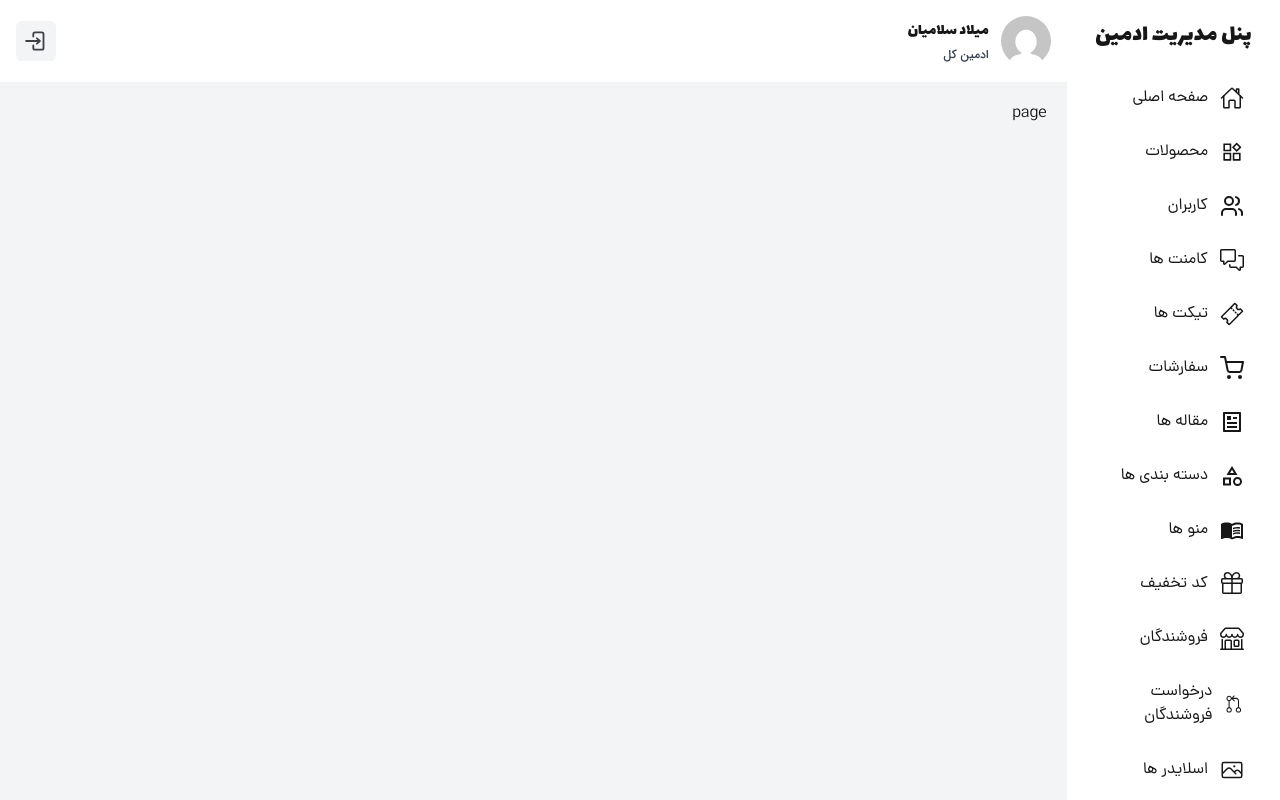
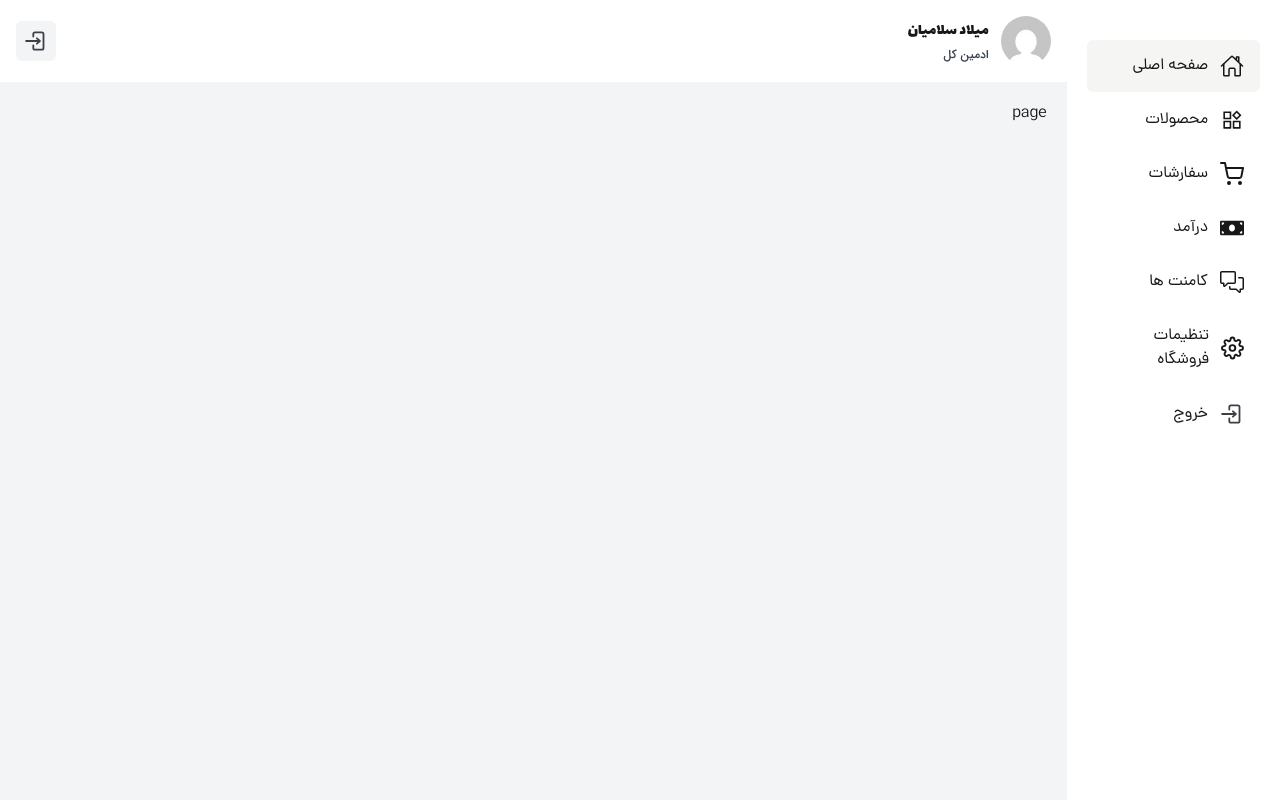
Before and after one commit to milad1385/tool-shop, a Next.js app: page /p-seller in a window 1280 px wide. Built offline with nearby package versions, Linux system fonts and the light colour scheme.

Commit message:
use dynamic title in sidebar component

```diff
--- a/src/components/modules/p-admin/Sidebar.tsx
+++ b/src/components/modules/p-admin/Sidebar.tsx
@@ -1,17 +1,23 @@
-import { adminPanelLinks } from "@/constants/data";
+import { adminPanelLinks, sellerPanelLinks } from "@/constants/data";
 import MenuItem from "./MenuItem";
 import Logout from "./Logout";
+import { ISidebar } from "@/libs/types";
 
-function Sidebar() {
+function Sidebar({ title }: ISidebar) {
+  const isAdmin = title === "پنل مدیریت ادمین";
   return (
     <div className="col-span-2 bg-white">
       <div className="sticky top-0 p-5">
-        <h1 className="font-Lalezar text-2xl text-center">پنل مدیریت ادمین</h1>
+        <h1 className="font-Lalezar text-2xl text-center">{title}</h1>
         <ul className="mt-5 space-y-0.5">
-          {adminPanelLinks.map((link) => (
-            <MenuItem {...link} key={link.id} />
-          ))}
-          <Logout/>
+          {isAdmin
+            ? adminPanelLinks.map((link) => (
+                <MenuItem {...link} key={link.id} />
+              ))
+            : sellerPanelLinks.map((link) => (
+                <MenuItem {...link} key={link.id} />
+              ))}
+          <Logout />
         </ul>
       </div>
     </div>
```
